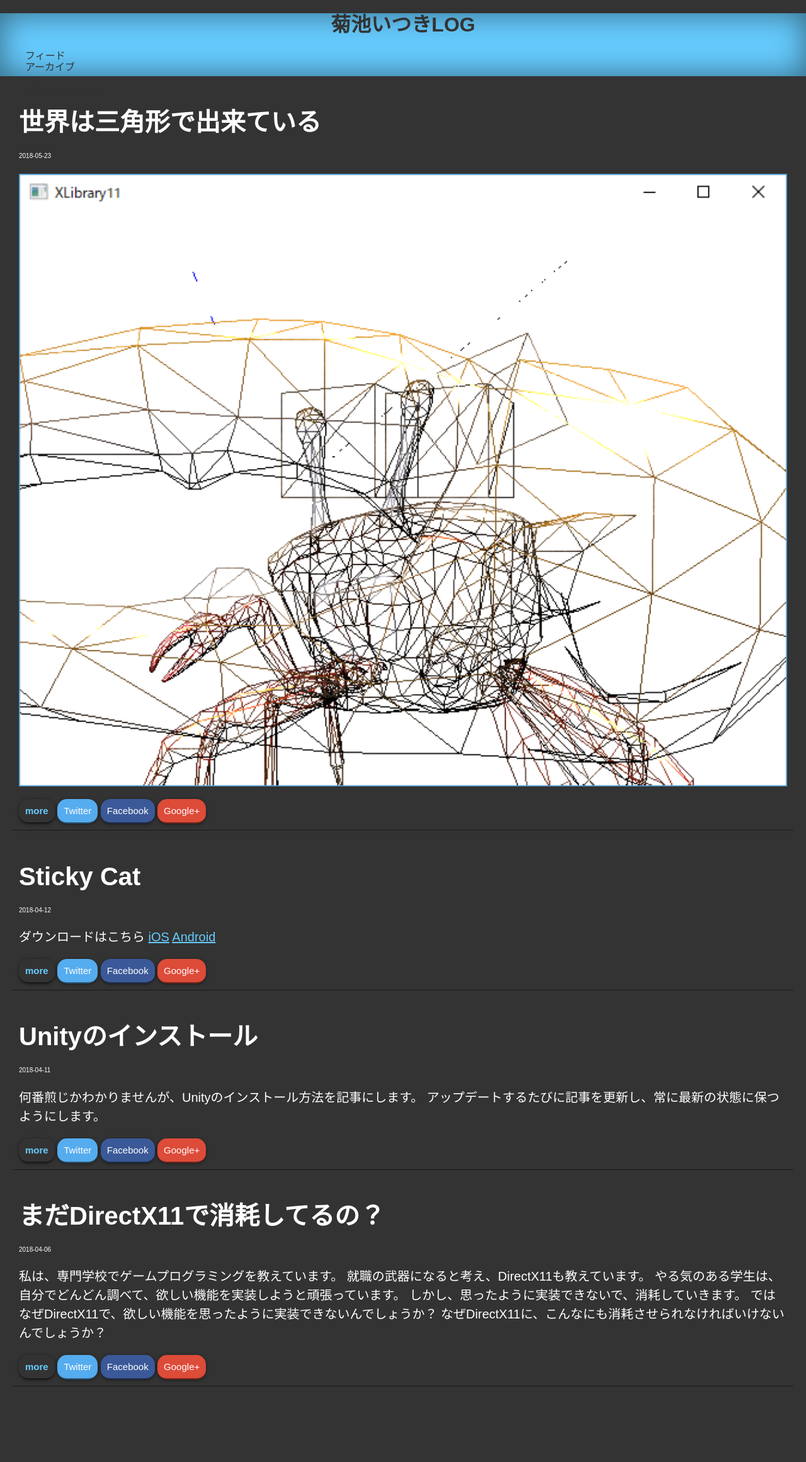
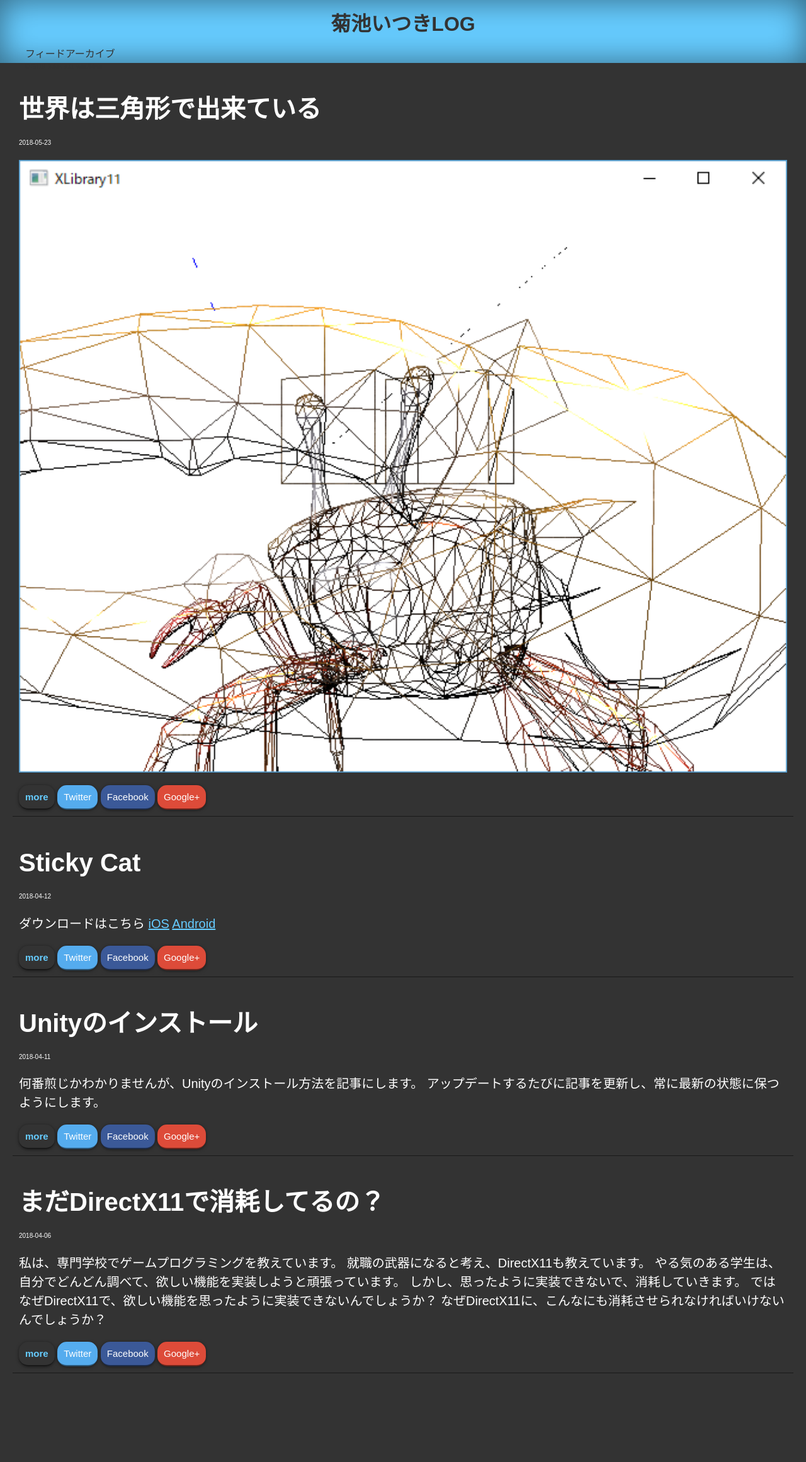
Before and after one commit to itukikikuti/windblow.net, a Jekyll site: the page built from index.html, in a window 1280 px wide. Shown: the whole page at 63% size. Built offline with Jekyll 4.4.1, drawn with Linux system fonts in a browser that asks for light colours; the list of posts is cut into pages by our own code; after the commit the page ends 2301 px from its top, so only the background shows below that.

Commit message:
Update style.scss

```diff
--- a/assets/css/style.scss
+++ b/assets/css/style.scss
@@ -21,6 +21,8 @@ header {
     background: $color;
     box-shadow: 0px 0px 50px rgba(0, 0, 0, 0.5) inset;
     h1 {
+        margin: 0;
+        padding: 20px;
         font-weight: 600;
         text-align: center;
     }
@@ -29,6 +31,8 @@ header {
     }
     nav ul {
         list-style: none;
+        margin: 0;
+        display: flex;
     }
     small {
         color: $back;
```
